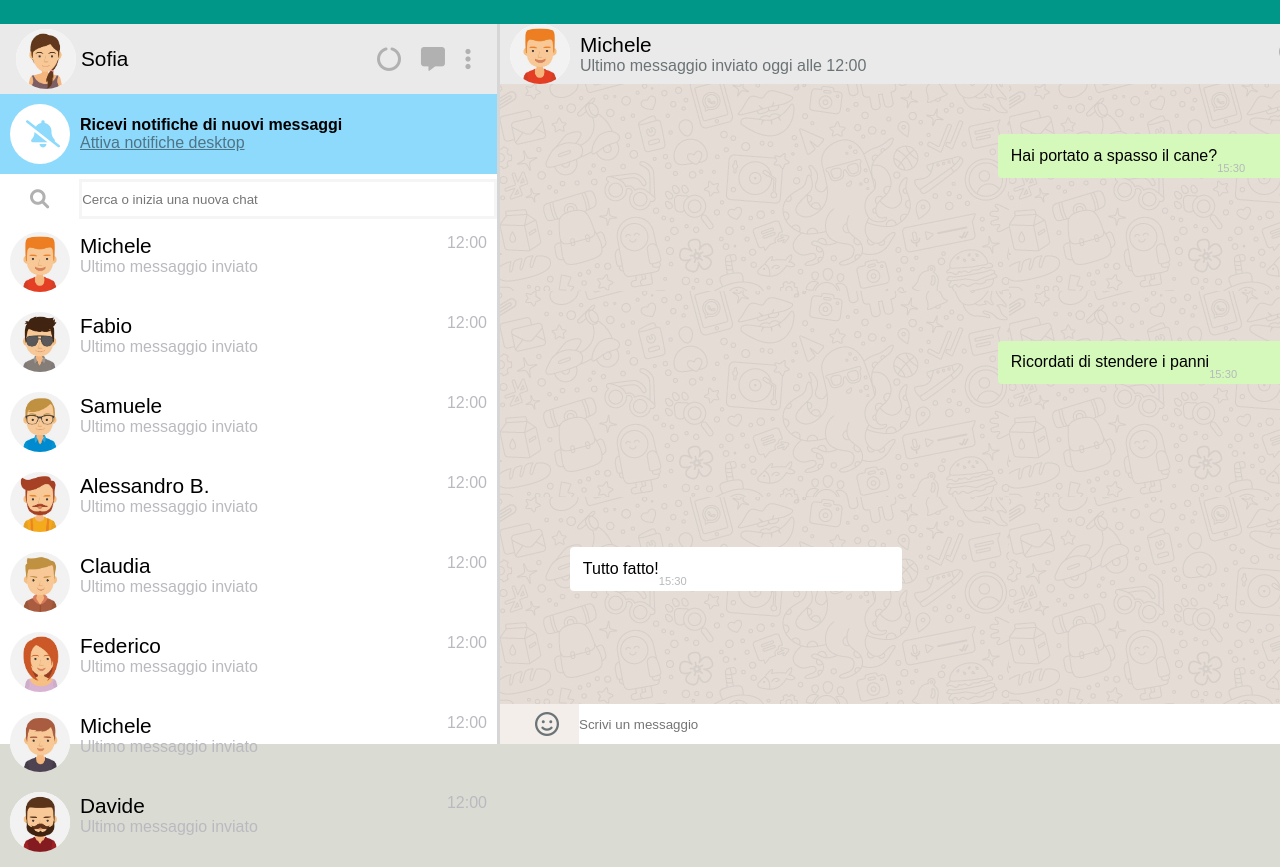
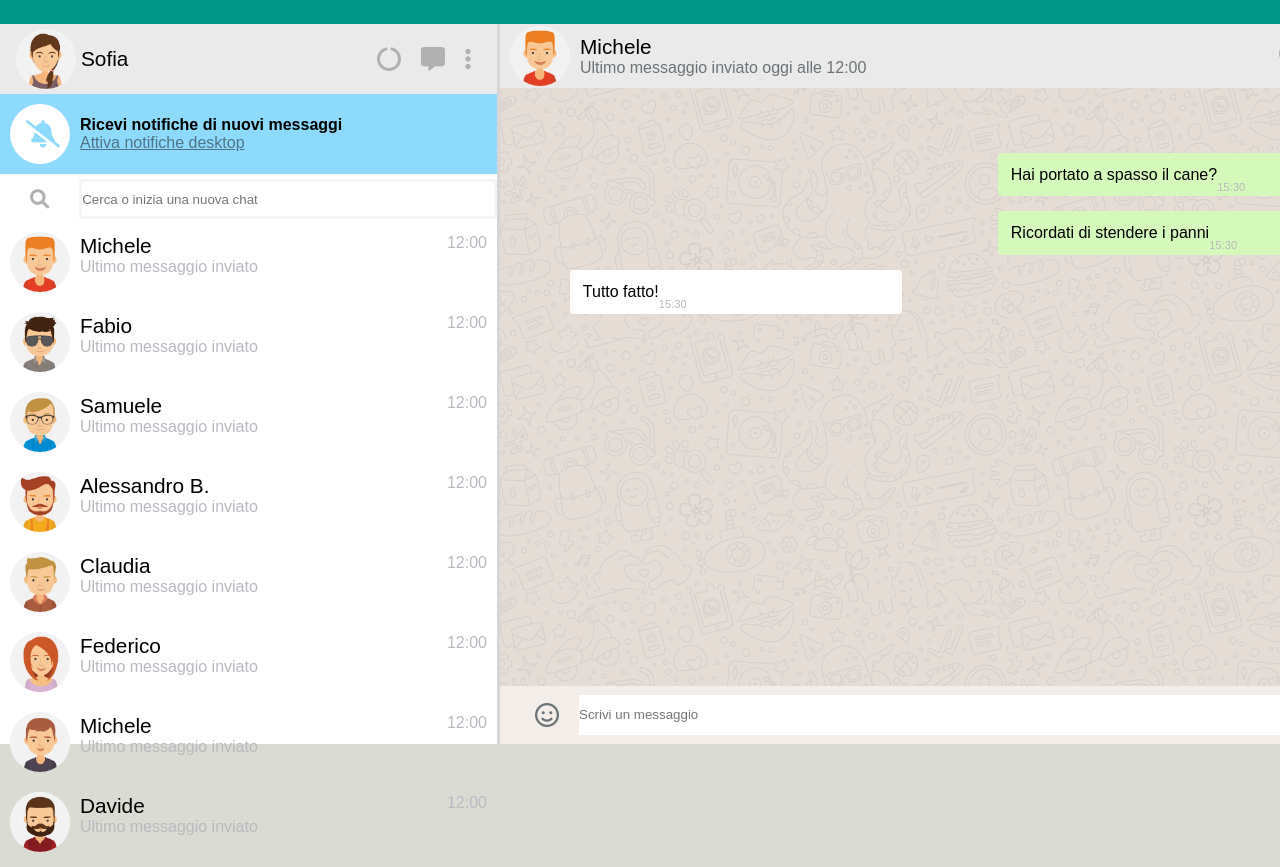
Before and after one commit to sandyclaws89/vue-boolzapp, a plain HTML site: page index.html in a window 1280 px wide. Shown: the top 867 px of the page. Drawn offline with nearby package versions, Linux system fonts and the light colour scheme.

Commit message:
Funzione addNewMessage sistemata, non so però come puntare la scrollbar sempre all'ultimo messaggio

```diff
--- a/index.html
+++ b/index.html
@@ -97,9 +97,10 @@
           </header>
 
           <!-- CURRENT CHAT WINDOW -->
-          <section v-for="element in chatList[test].messages" class="current-chat-window flex-column" :class="element.sent ? 'interlocutor-chat-box' : 'my-chat-box' ">
+          <section class="current-chat-window" >
+            <div v-for="element in chatList[test].messages" class="flex-column" :class="element.sent ? 'interlocutor-chat-box' : 'my-chat-box' ">
             <!-- MY CHAT -->
-            <!-- FIXME:NON FUNZIONA  -->
+            <!-- FIXME:SE SCRIVO TANTI MESSAGGI NON SO COME FARLO RIMANERE PUNTATO ALL'ULTIMO  -->
               <div :class="element.sent ? 'interlocutor-chat' : 'my-chat'">
                 <div class="flex-column">
                   <div class="flex-row">
@@ -108,7 +109,7 @@
                   </div>
                 </div>
               </div>
-
+            </div>
           </section>
 
           <!-- WRITE-TEXT SECTION-->
--- a/script/script.js
+++ b/script/script.js
@@ -194,11 +194,11 @@ const app = new Vue({
 
     methods: {
         addNewMessage(){
-        // console.log(this.newMessage)
+
         let testVar= this.chatList[this.test].messages;
-        testVar.push(...this.newMessage);
-        this.newMessage= '';
-        // console.log(messageTest)
+        testVar.push ({...this.newMessage});
+        this.newMessage.message= '';
+
         }
         // DEVO PUSHARE ALL'ARRAY MESSAGES UN NUOVO OGGETTO CHE ABBIA DATE MESSAGE E STATUS
         // QUINDI DEVO ESPLODERE ARRAY MESSAGES
--- a/style/style.css
+++ b/style/style.css
@@ -264,13 +264,13 @@ body{
     height: calc(90vh - 70px);
     overflow-y: scroll;
     padding-top: 50px;
-    overflow-x:hidden;
 }
 
 .my-chat-box{
     width: 100%;
     align-items: flex-end;
     padding-right: 70px;
+    margin-top: 15px;
 }
 
 .my-chat{
@@ -307,6 +307,7 @@ body{
     width: 100%;
     align-items: flex-start;
     padding-left: 70px;
+    margin-top: 15px;
 }
 .interlocutor-chat span{
     color:#b6b9bb;
```
